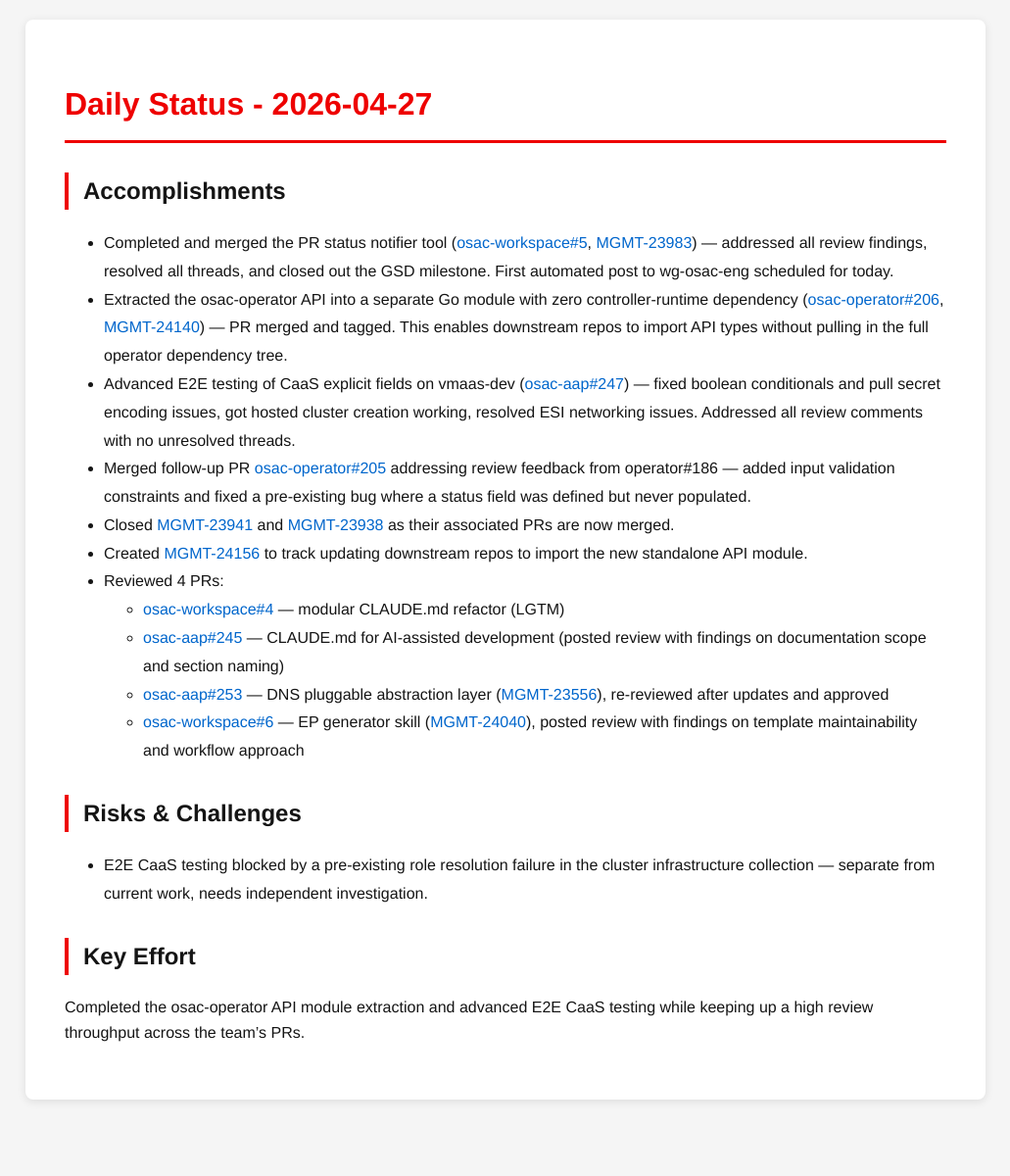
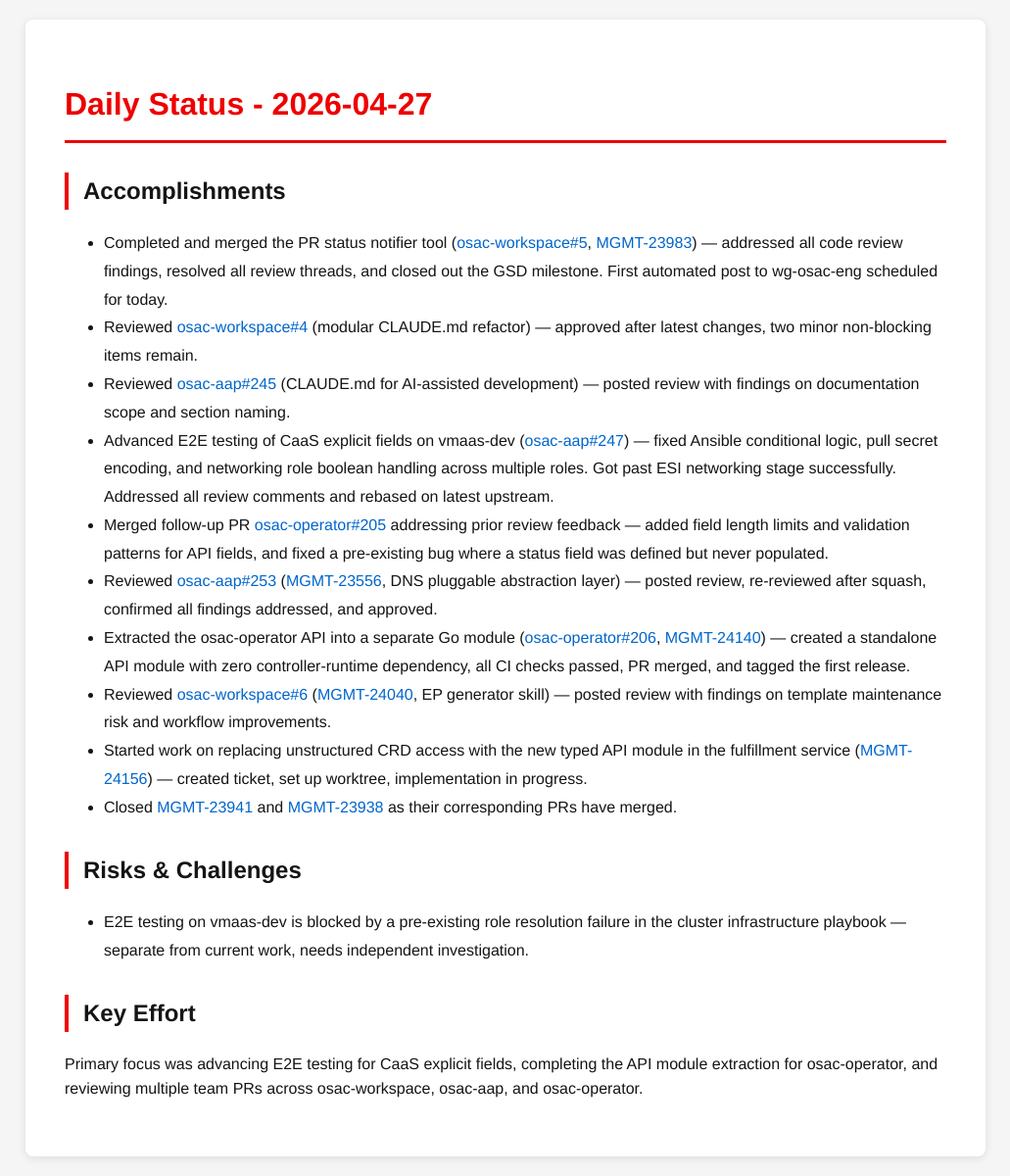
Before and after one commit to tzvatot/daily-status, a Jekyll site: the page built from 2026-04-27.md, in a window 1280 px wide. Shown: the whole page at 98% size, without its empty margins (124-1155 px from the left). Built offline with Jekyll 4.4.1, drawn with Linux system fonts in a browser that asks for light colours; before the commit the page ends 1142 px from its top, so only the background shows below that.

Commit message:
Daily status update - 2026-04-27

```diff
--- a/2026-04-27.md
+++ b/2026-04-27.md
@@ -7,20 +7,22 @@ date: 2026-04-27
 # Daily Status - 2026-04-27
 
 ## Accomplishments
-- Completed and merged the PR status notifier tool ([osac-workspace#5](https://github.com/osac-project/osac-workspace/pull/5), [MGMT-23983](https://issues.redhat.com/browse/MGMT-23983)) — addressed all review findings, resolved all threads, and closed out the GSD milestone. First automated post to wg-osac-eng scheduled for today.
-- Extracted the osac-operator API into a separate Go module with zero controller-runtime dependency ([osac-operator#206](https://github.com/osac-project/osac-operator/pull/206), [MGMT-24140](https://issues.redhat.com/browse/MGMT-24140)) — PR merged and tagged. This enables downstream repos to import API types without pulling in the full operator dependency tree.
-- Advanced E2E testing of CaaS explicit fields on vmaas-dev ([osac-aap#247](https://github.com/osac-project/osac-aap/pull/247)) — fixed boolean conditionals and pull secret encoding issues, got hosted cluster creation working, resolved ESI networking issues. Addressed all review comments with no unresolved threads.
-- Merged follow-up PR [osac-operator#205](https://github.com/osac-project/osac-operator/pull/205) addressing review feedback from operator#186 — added input validation constraints and fixed a pre-existing bug where a status field was defined but never populated.
-- Closed [MGMT-23941](https://issues.redhat.com/browse/MGMT-23941) and [MGMT-23938](https://issues.redhat.com/browse/MGMT-23938) as their associated PRs are now merged.
-- Created [MGMT-24156](https://issues.redhat.com/browse/MGMT-24156) to track updating downstream repos to import the new standalone API module.
-- Reviewed 4 PRs:
-  - [osac-workspace#4](https://github.com/osac-project/osac-workspace/pull/4) — modular CLAUDE.md refactor (LGTM)
-  - [osac-aap#245](https://github.com/osac-project/osac-aap/pull/245) — CLAUDE.md for AI-assisted development (posted review with findings on documentation scope and section naming)
-  - [osac-aap#253](https://github.com/osac-project/osac-aap/pull/253) — DNS pluggable abstraction layer ([MGMT-23556](https://issues.redhat.com/browse/MGMT-23556)), re-reviewed after updates and approved
-  - [osac-workspace#6](https://github.com/osac-project/osac-workspace/pull/6) — EP generator skill ([MGMT-24040](https://issues.redhat.com/browse/MGMT-24040)), posted review with findings on template maintainability and workflow approach
+
+- Completed and merged the PR status notifier tool ([osac-workspace#5](https://github.com/osac-project/osac-workspace/pull/5), [MGMT-23983](https://issues.redhat.com/browse/MGMT-23983)) — addressed all code review findings, resolved all review threads, and closed out the GSD milestone. First automated post to wg-osac-eng scheduled for today.
+- Reviewed [osac-workspace#4](https://github.com/osac-project/osac-workspace/pull/4) (modular CLAUDE.md refactor) — approved after latest changes, two minor non-blocking items remain.
+- Reviewed [osac-aap#245](https://github.com/osac-project/osac-aap/pull/245) (CLAUDE.md for AI-assisted development) — posted review with findings on documentation scope and section naming.
+- Advanced E2E testing of CaaS explicit fields on vmaas-dev ([osac-aap#247](https://github.com/osac-project/osac-aap/pull/247)) — fixed Ansible conditional logic, pull secret encoding, and networking role boolean handling across multiple roles. Got past ESI networking stage successfully. Addressed all review comments and rebased on latest upstream.
+- Merged follow-up PR [osac-operator#205](https://github.com/osac-project/osac-operator/pull/205) addressing prior review feedback — added field length limits and validation patterns for API fields, and fixed a pre-existing bug where a status field was defined but never populated.
+- Reviewed [osac-aap#253](https://github.com/osac-project/osac-aap/pull/253) ([MGMT-23556](https://issues.redhat.com/browse/MGMT-23556), DNS pluggable abstraction layer) — posted review, re-reviewed after squash, confirmed all findings addressed, and approved.
+- Extracted the osac-operator API into a separate Go module ([osac-operator#206](https://github.com/osac-project/osac-operator/pull/206), [MGMT-24140](https://issues.redhat.com/browse/MGMT-24140)) — created a standalone API module with zero controller-runtime dependency, all CI checks passed, PR merged, and tagged the first release.
+- Reviewed [osac-workspace#6](https://github.com/osac-project/osac-workspace/pull/6) ([MGMT-24040](https://issues.redhat.com/browse/MGMT-24040), EP generator skill) — posted review with findings on template maintenance risk and workflow improvements.
+- Started work on replacing unstructured CRD access with the new typed API module in the fulfillment service ([MGMT-24156](https://issues.redhat.com/browse/MGMT-24156)) — created ticket, set up worktree, implementation in progress.
+- Closed [MGMT-23941](https://issues.redhat.com/browse/MGMT-23941) and [MGMT-23938](https://issues.redhat.com/browse/MGMT-23938) as their corresponding PRs have merged.
 
 ## Risks & Challenges
-- E2E CaaS testing blocked by a pre-existing role resolution failure in the cluster infrastructure collection — separate from current work, needs independent investigation.
+
+- E2E testing on vmaas-dev is blocked by a pre-existing role resolution failure in the cluster infrastructure playbook — separate from current work, needs independent investigation.
 
 ## Key Effort
-Completed the osac-operator API module extraction and advanced E2E CaaS testing while keeping up a high review throughput across the team's PRs.
+
+Primary focus was advancing E2E testing for CaaS explicit fields, completing the API module extraction for osac-operator, and reviewing multiple team PRs across osac-workspace, osac-aap, and osac-operator.
```
